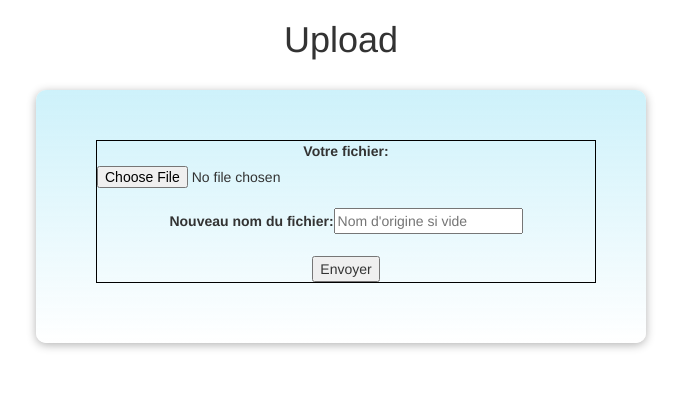
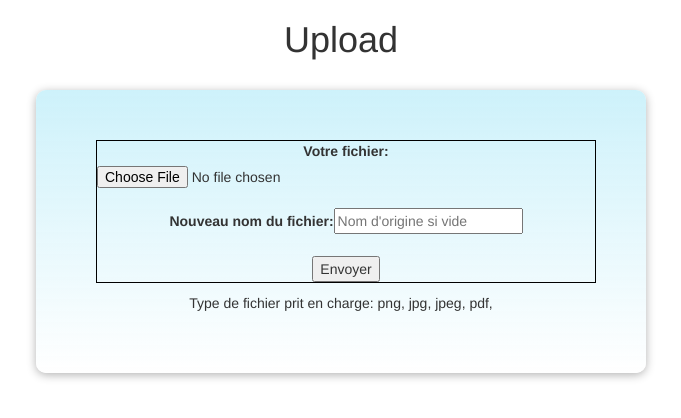
Before and after one commit to KryLex0/THYP_TP2_Upload, a PHP site: page / in a window 1280 px wide. Shown: the top 418 px of the page, without its empty margins (299-980 px from the left). Run offline with PHP 8.4, Linux system fonts and the light colour scheme.

Commit message:
Ajout d'une liste d'extensions acceptées

```diff
--- a/index.php
+++ b/index.php
@@ -18,7 +18,11 @@ header('Content-Type: text/html; charset=utf-8');
 
 //taille max de 8 Mo
 $tailleMaxFichier = 8 * 1024 * 1024;
+//chemin des fichiers upload
 $cheminDest = $pathParent . "\uploadFiles";
+//type de fichier prit en charge
+$extensionAccepte = array("png", "jpg", "jpeg", "pdf");
+
 ?>
 
     <div class="divClass">
@@ -31,28 +35,30 @@ $cheminDest = $pathParent . "\uploadFiles";
                 <input type="submit" value="Envoyer">
             </form>
         </div>
+        <p>Type de fichier prit en charge: <?php foreach($extensionAccepte as $val){echo $val . ", ";} ?></p>
     </div>
 
     </br>
 
     <?php
+
+
     //si un fichier est bien envoyé via le formulaire
     if(isset($_FILES["nomFichier"])){
         //si aucune erreur n'est présente lors de l'upload du fichier
         if ($_FILES["nomFichier"]["error"] == 0) {
-            //si l'input du nouveau nom est vide, garde le nom d'origine du fichier
-            if($_POST["nouveauNomFichier"] == null){
             //permet d'obtenir l'extension
             $array = explode('.', $_FILES['nomFichier']['name']);
             $extension = end($array);
+            echo $extension;
+            if(in_array($extension, $extensionAccepte)){
+                //si l'input du nouveau nom est vide, garde le nom d'origine du fichier
+                if($_POST["nouveauNomFichier"] == null){
                     //nom du fichier seul
                     $nomFichier = basename($_FILES["nomFichier"]["name"], "." . $extension);
 
                 //sinon, attribue le nouveau nom entré au fichier
                 }else{
-                $array = explode('.', $_FILES['nomFichier']['name']);
-                $extension = end($array);
-
                     $nomFichier = $_POST["nouveauNomFichier"];
 
                 }
@@ -73,6 +79,9 @@ $cheminDest = $pathParent . "\uploadFiles";
                 //affiche un message d'upload réussi
                 ?>
                 <p style="text-align:center;">Upload du fichier <strong>'<?php echo $nomFichier; ?>'</strong> réussit.</p><?php
+            }else{?>
+                <p style="text-align:center;"><strong>L'extension du fichier n'est pas prit en charge.</strong></p><?php
+            }
         //sinon, affiche un message d'erreur
         }else{?>
             <p style="text-align:center;">Une erreur est survenue. Veuillez réessayer.</p><?php
```
Lines whose indentation alone changed are shown as unchanged.
